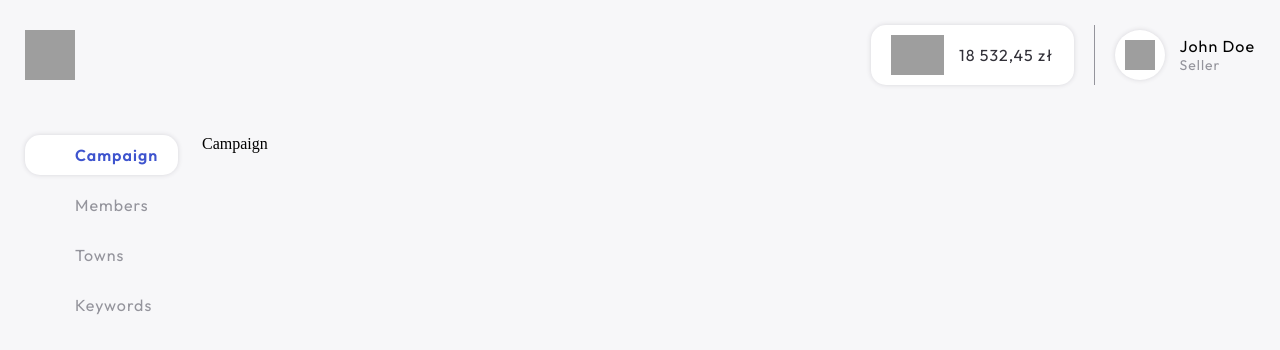
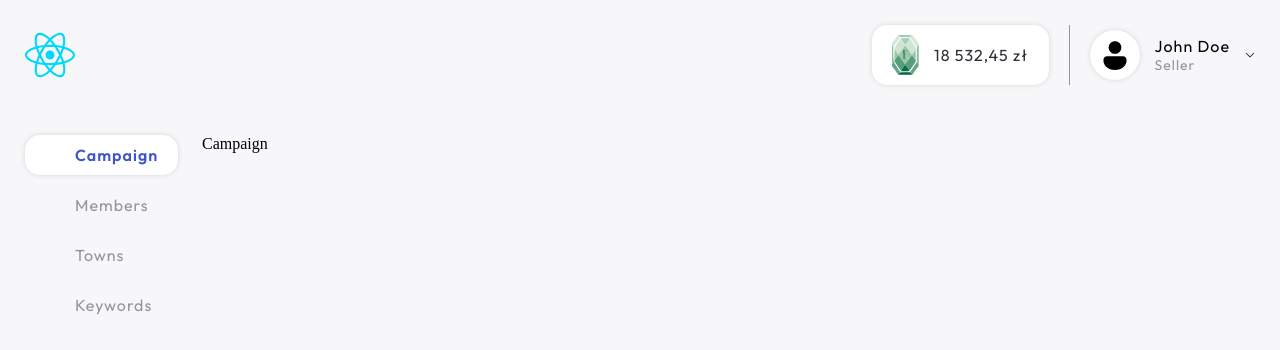
Before and after one commit to SobczakMateusz05/futurum-technology-recrutation, a React (Vite) app: page / in a window 1280 px wide. Shown: the top 350 px of the page. Built offline with nearby package versions, Linux system fonts and the light colour scheme; grey boxes are pictures that could not be loaded; some icons are missing.

Commit message:
Change icon import

```diff
--- a/src/components/Topbar/Account.tsx
+++ b/src/components/Topbar/Account.tsx
@@ -1,8 +1,9 @@
 import { Link } from "react-router-dom";
 import style from "./Account.module.scss";
-import PersonIcon from "../../assets/person.svg";
-import SettingsIcon from "../../assets/settings.svg";
-import LogoutIcon from "../../assets/logout.svg";
+import PersonIcon from "../../assets/icons/person.svg";
+import ArrowIcon from "../../assets/icons/arrow.svg";
+import SettingsIcon from "../../assets/icons/settings.svg";
+import LogoutIcon from "../../assets/icons/logout.svg";
 
 import { userData } from "../../assets/data"; //This import is only for demonstration.
 
@@ -20,6 +21,7 @@ function Account() {
                 <p className={style.userName}> {userData.name}</p>
                 <p className={style.userType}>{userData.type}</p>
             </div>
+            <img src={ArrowIcon} alt="Arrow bottom icon" />
             <div className={style.popUpContainer}>
                 <Link to="/settings" className={style.option}>
                     <img
--- a/src/components/Topbar/Balance.tsx
+++ b/src/components/Topbar/Balance.tsx
@@ -1,5 +1,5 @@
 import style from "./Balance.module.scss";
-import EmeraldIcon from "../../assets/emerald.svg";
+import EmeraldIcon from "../../assets/icons/emerald.svg";
 
 import { balanceData } from "../../assets/data"; // This import is only for demonstration.
 
--- a/src/components/Topbar/Topbar.tsx
+++ b/src/components/Topbar/Topbar.tsx
@@ -1,5 +1,5 @@
 import style from "./Topbar.module.scss";
-import ReactIcon from "../../assets/react.svg";
+import ReactIcon from "../../assets/icons/react.svg";
 import Balance from "./Balance";
 import Account from "./Account";
 
```
